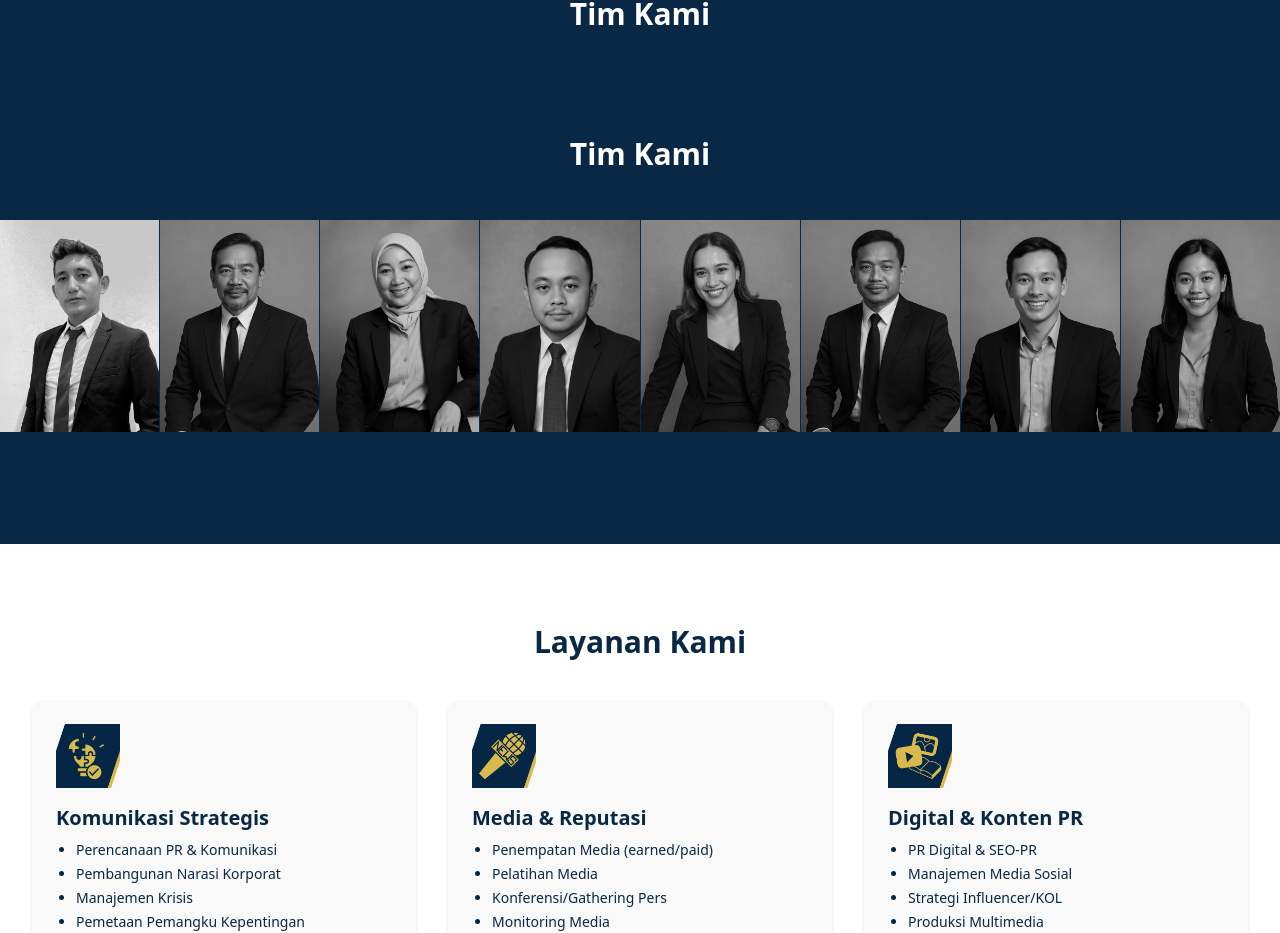
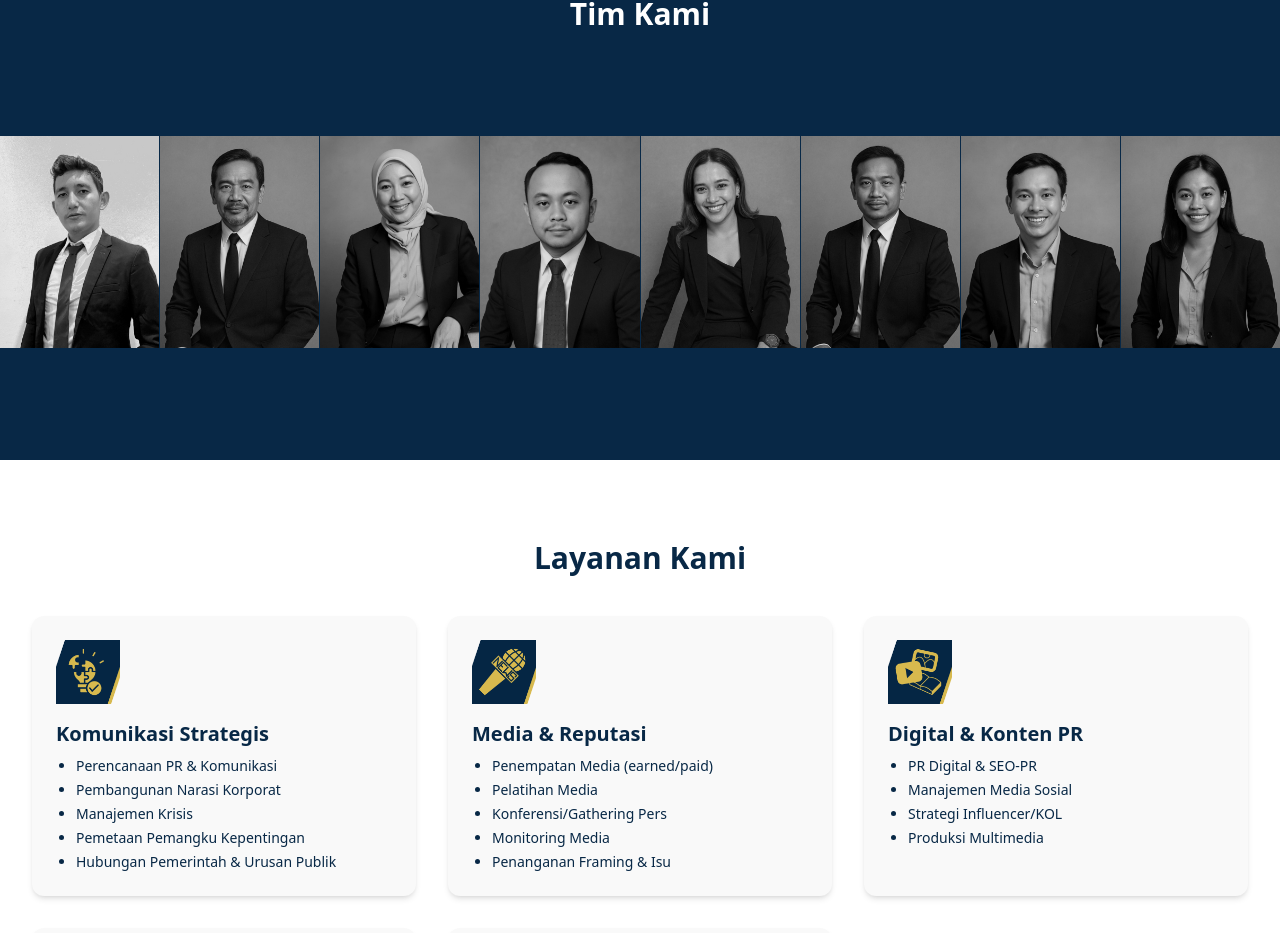
Before and after one commit to ProfAdri90/estetic-dinamis, a Next.js app: page / in a window 1280 px wide. Shown: the part 3580-4513 px from the top of the page. Built offline with nearby package versions, Linux system fonts and the light colour scheme.

Commit message:
Update OurTeams.jsx

```diff
--- a/components/OurTeams.jsx
+++ b/components/OurTeams.jsx
@@ -55,9 +55,6 @@ const teamMembers = [
 export default function OurTeams({ lang }) {
   return (
     <section id="tim" className="bg-[#082846] py-16 scroll-mt-[140px]">
-      <h2 className="text-center text-white text-3xl font-bold mb-12">
-        {lang === "id" ? "Tim Kami" : "Our Team"}
-      </h2>
 
       <div className="grid grid-cols-2 md:grid-cols-8 gap-[1px] w-full">
         {teamMembers.map((member, index) => (
```
